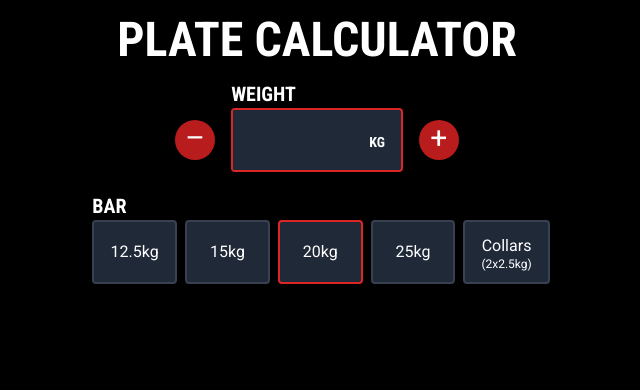
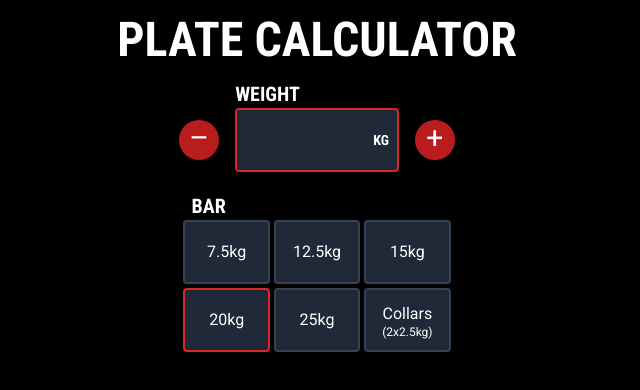
Before and after one commit to iamscottfreeman/plate-calculator, a Next.js app: page / in a window 1280 px wide. Shown: the top 390 px of the page, without its empty margins (323-963 px from the left). Built offline with nearby package versions, Linux system fonts and the light colour scheme.

Commit message:
Added ez curl bar and updated packages

```diff
--- a/src/app/page.tsx
+++ b/src/app/page.tsx
@@ -47,7 +47,7 @@ export default function Home() {
   };
 
   return (
-    <main className='flex flex-col items-center pt-5 px-5'>
+    <main className='flex flex-col items-center pt-5 px-5 min-w-[300px]'>
       <Header />
       <Input weight={weight} barWeight={barWeight + (collars ? 5 : 0)} setWeight={setWeight} />
       <Bar barWeight={barWeight} collars={collars} setBarWeight={setBarWeight} setCollars={setCollars} />
--- a/src/components/Bar.tsx
+++ b/src/components/Bar.tsx
@@ -9,66 +9,39 @@ type Props = {
   setCollars: Dispatch<SetStateAction<boolean>>;
 };
 
-const Bar = ({ barWeight, collars, setBarWeight, setCollars }: Props) => {
-  return (
-    <div className='mb-10 flex flex-wrap justify-left space-x-2 space-y-2'>
-      <div className={`basis-full uppercase text-xl pl-2 -mb-2 ${fonts.header.className}`}>Bar</div>
+const barWeights = [7.5, 12.5, 15, 20, 25];
+
+type BarWeightProps = {
+  weight: number;
+  barWeight: number;
+  setBarWeight: any;
+};
+
+const BarWeight = ({ weight, barWeight, setBarWeight }: BarWeightProps) => (
   <label
     className={`flex justify-center items-center flex-grow flex-shrink basis-0 px-4 h-16 bg-gray-800 text-white border-2 rounded cursor-pointer select-none ${
-          barWeight === 12.5 ? 'border-red-600 bg-gray-700' : 'text-gray-300 border-gray-700'
+      weight === barWeight ? 'border-red-600 bg-gray-700' : 'text-gray-300 border-gray-700'
     }`}
   >
     <input
       type='radio'
       name='barWeight'
       className='hidden'
-          checked={barWeight === 12.5}
-          onChange={() => setBarWeight(12.5)}
+      checked={weight === barWeight}
+      onChange={() => setBarWeight(weight)}
     />
-        12.5kg
+    {weight}kg
   </label>
-      <label
-        className={`flex justify-center items-center flex-grow flex-shrink basis-0 px-4 h-16 bg-gray-800 text-white border-2 rounded cursor-pointer select-none ${
-          barWeight === 15 ? 'border-red-600 bg-gray-700' : 'text-gray-300 border-gray-700'
-        }`}
-      >
-        <input
-          type='radio'
-          name='barWeight'
-          className='hidden'
-          checked={barWeight === 15}
-          onChange={() => setBarWeight(15)}
-        />
-        15kg
-      </label>
-      <label
-        className={`flex justify-center items-center flex-grow flex-shrink basis-0 px-4 h-16 bg-gray-800 text-white border-2 rounded cursor-pointer select-none ${
-          barWeight === 20 ? 'border-red-600 bg-gray-700' : 'text-gray-300 border-gray-700'
-        }`}
-      >
-        <input
-          type='radio'
-          name='barWeight'
-          className='hidden'
-          checked={barWeight === 20}
-          onChange={() => setBarWeight(20)}
-        />
-        20kg
-      </label>
-      <label
-        className={`flex justify-center items-center flex-grow flex-shrink basis-0 px-4 h-16 bg-gray-800 text-white border-2 rounded cursor-pointer select-none ${
-          barWeight === 25 ? 'border-red-600 bg-gray-700' : 'text-gray-300 border-gray-700'
-        }`}
-      >
-        <input
-          type='radio'
-          name='barWeight'
-          className='hidden'
-          checked={barWeight === 25}
-          onChange={() => setBarWeight(25)}
-        />
-        25kg
-      </label>
+);
+
+const Bar = ({ barWeight, collars, setBarWeight, setCollars }: Props) => {
+  return (
+    <div className='mb-10'>
+      <div className={`uppercase text-xl pl-2 ${fonts.header.className}`}>Bar</div>
+      <div className='grid grid-cols-3 gap-1'>
+        {barWeights.map((weight) => (
+          <BarWeight weight={weight} barWeight={barWeight} setBarWeight={setBarWeight} />
+        ))}
         <label
           className={`flex flex-col justify-center items-center basis-0 px-4 h-16 bg-gray-800 text-white border-2 rounded cursor-pointer select-none ${
             collars ? 'border-red-600 bg-gray-700' : 'text-gray-300 border-gray-700'
@@ -79,6 +52,7 @@ const Bar = ({ barWeight, collars, setBarWeight, setCollars }: Props) => {
           <p className='text-xs leading-3 whitespace-nowrap'>(2x2.5kg)</p>
         </label>
       </div>
+    </div>
   );
 };
 
--- a/src/components/Input.tsx
+++ b/src/components/Input.tsx
@@ -27,7 +27,7 @@ const Input = ({ weight, barWeight, setWeight }: Props) => {
           &ndash;
         </span>
         <div
-          className='bg-gray-800 text-white border-2 border-red-600 rounded cursor-text'
+          className='bg-gray-800 text-white border-2 border-red-600 rounded cursor-text flex items-center'
           onClick={() => document.getElementById('input')?.focus()}
         >
           <input
@@ -38,9 +38,9 @@ const Input = ({ weight, barWeight, setWeight }: Props) => {
               const weight = e.currentTarget.value;
               if (parseFloat(weight) < 9999 || weight == '') setWeight(weight);
             }}
-            className={`bg-gray-800 text-white p-4 text-xl active:border-0 outline-0 w-32 text-right pr-0 ${fonts.header.className}`}
+            className={`bg-gray-800 text-white py-4 text-xl active:border-0 outline-0 w-32 text-right ${fonts.header.className}`}
           />
-          <span className={`p-4 pl-2 uppercase text-sm ${fonts.header.className}`}>kg</span>
+          <span className={`px-2 uppercase text-sm ${fonts.header.className}`}>kg</span>
         </div>
         <span
           className='text-3xl cursor-pointer bg-red-700 w-10 h-10 rounded-full text-center align-middle ml-4 select-none'
```
Also changed, not shown: package.json (+8 -8 lines), 2 other files (tests, documents, lock files or other folders). Lines whose indentation alone changed are shown as unchanged.
